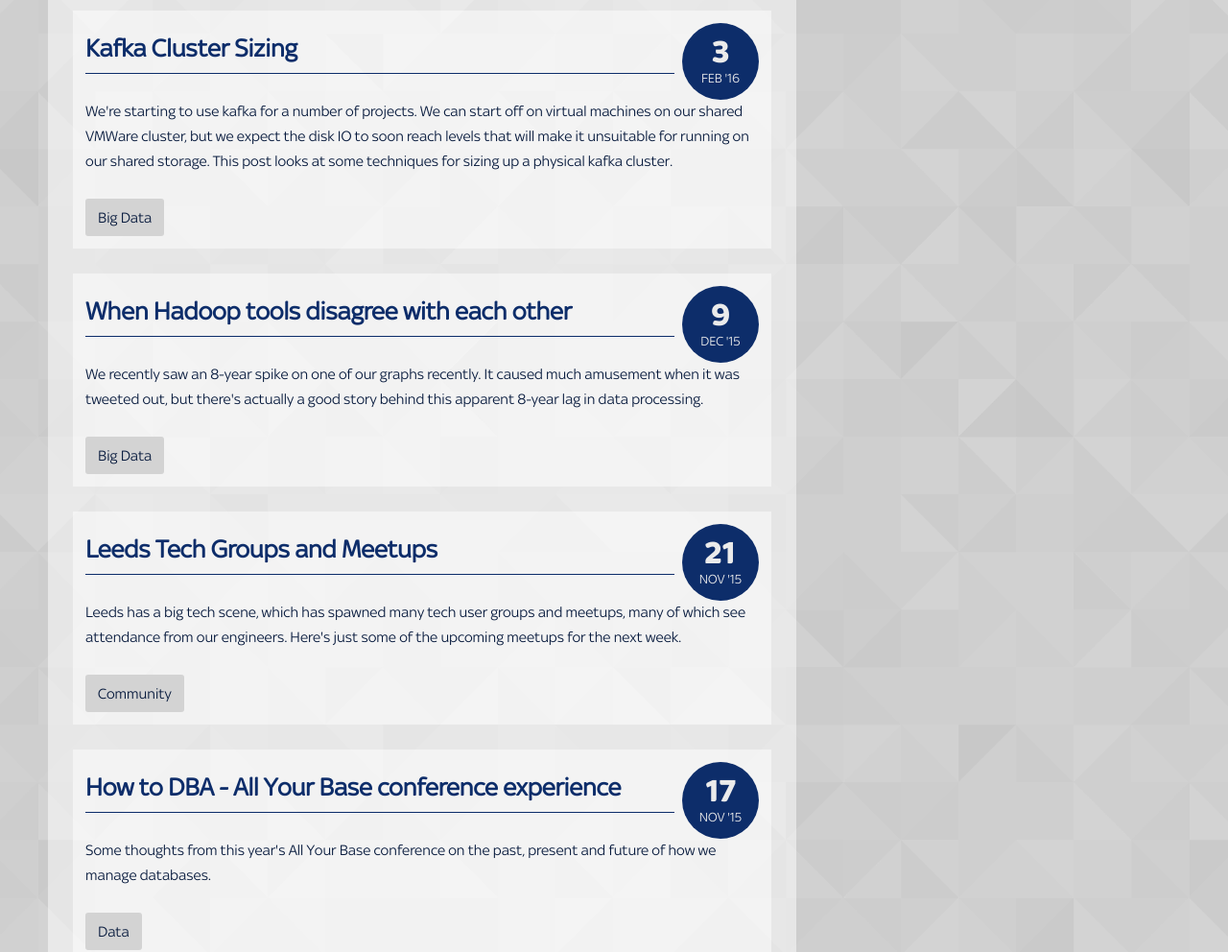
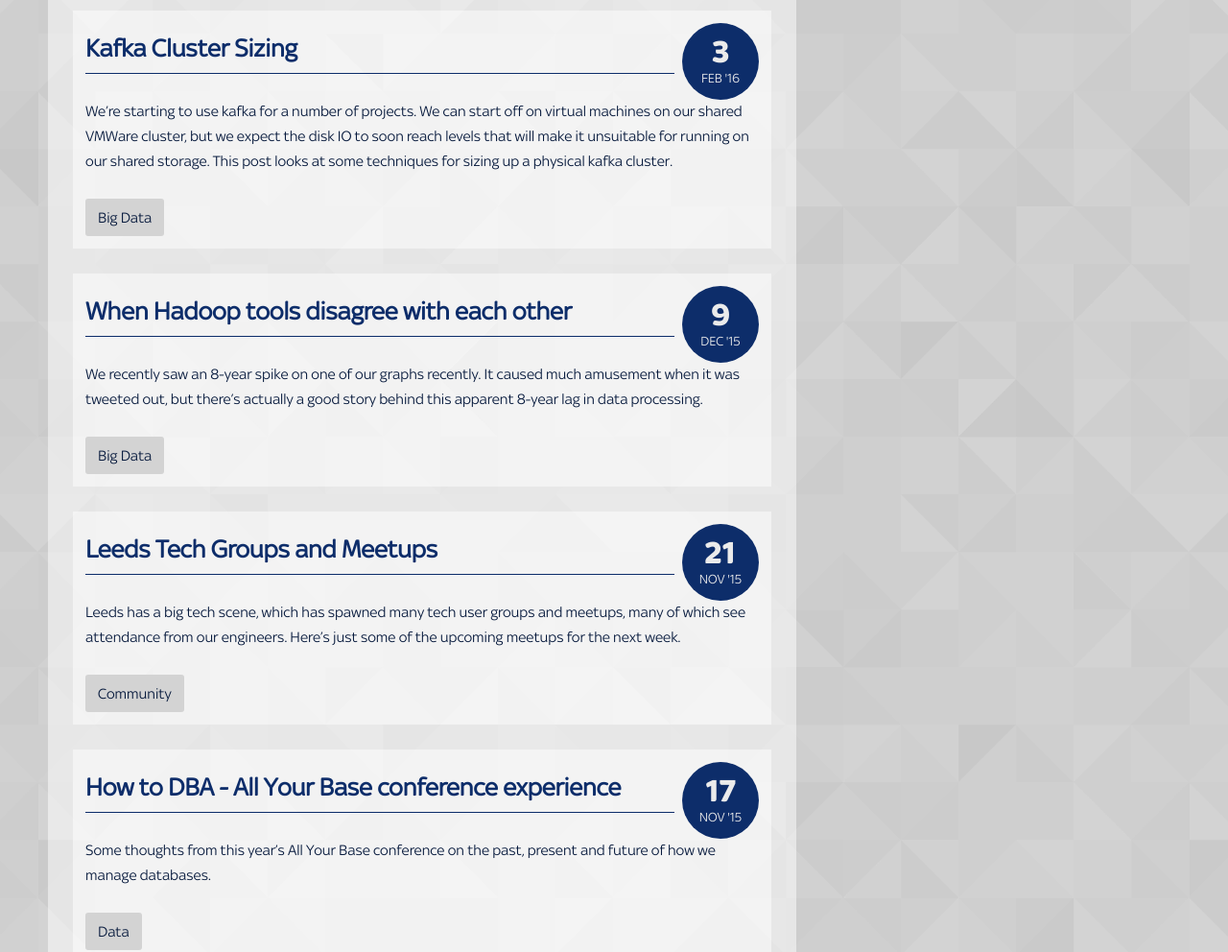
Before and after one commit to skybet/skybet.github.io, a Jekyll site: the page built from authors/index.html, in a window 1280 px wide and 1400 px high, scrolled down 3711 px. Shown: the part 153-1145 px from the top of the window at 96% size. Built offline with Jekyll 4.4.1, drawn with Linux system fonts in a browser that asks for light colours; nearby versions of some CDN libraries; some web fonts are replaced; comment, search, counter and statistics services are not loaded; some of the changed text lies outside the part shown.

Commit message:
Markdown the post summary

```diff
--- a/_includes/postSummary.html
+++ b/_includes/postSummary.html
@@ -23,7 +23,7 @@
     </div>
     {% endif %}
 
-    <p>{{ post.summary }}</p>
+    {{ post.summary | markdownify }}
 
     <div class="cta flex">
         {% if post.author %}
```
